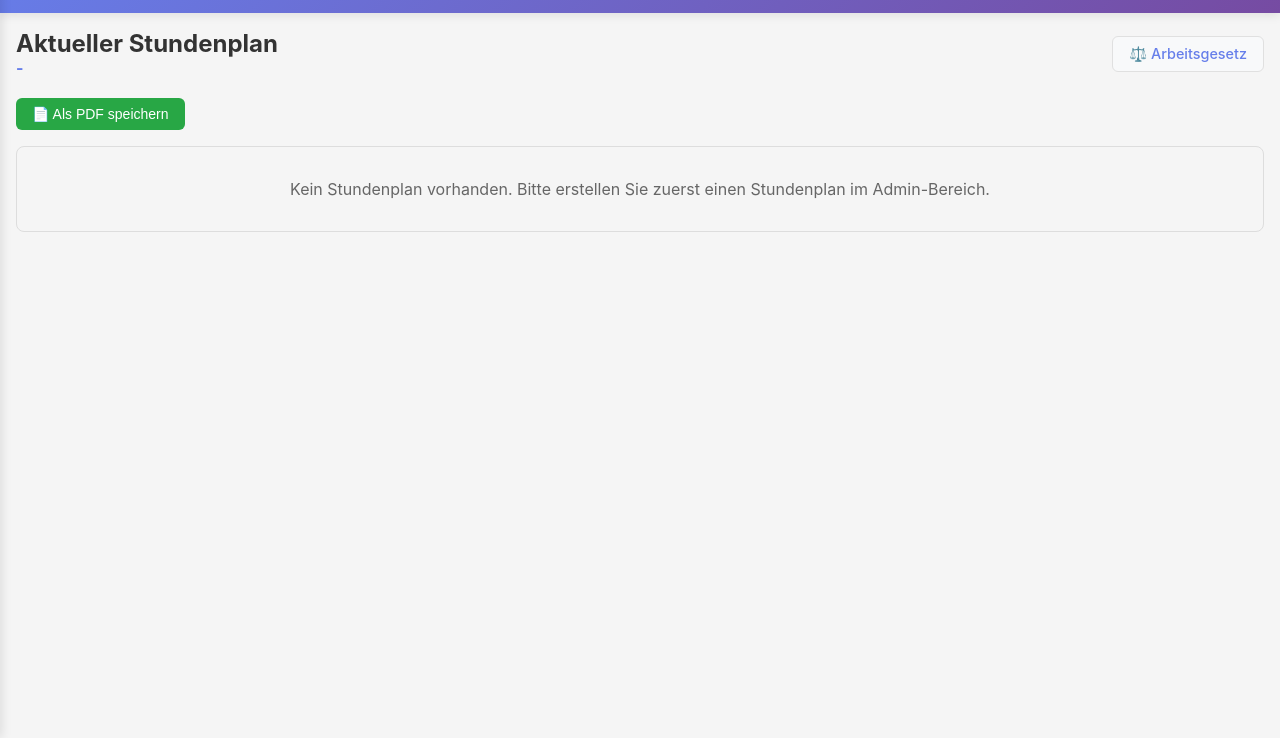
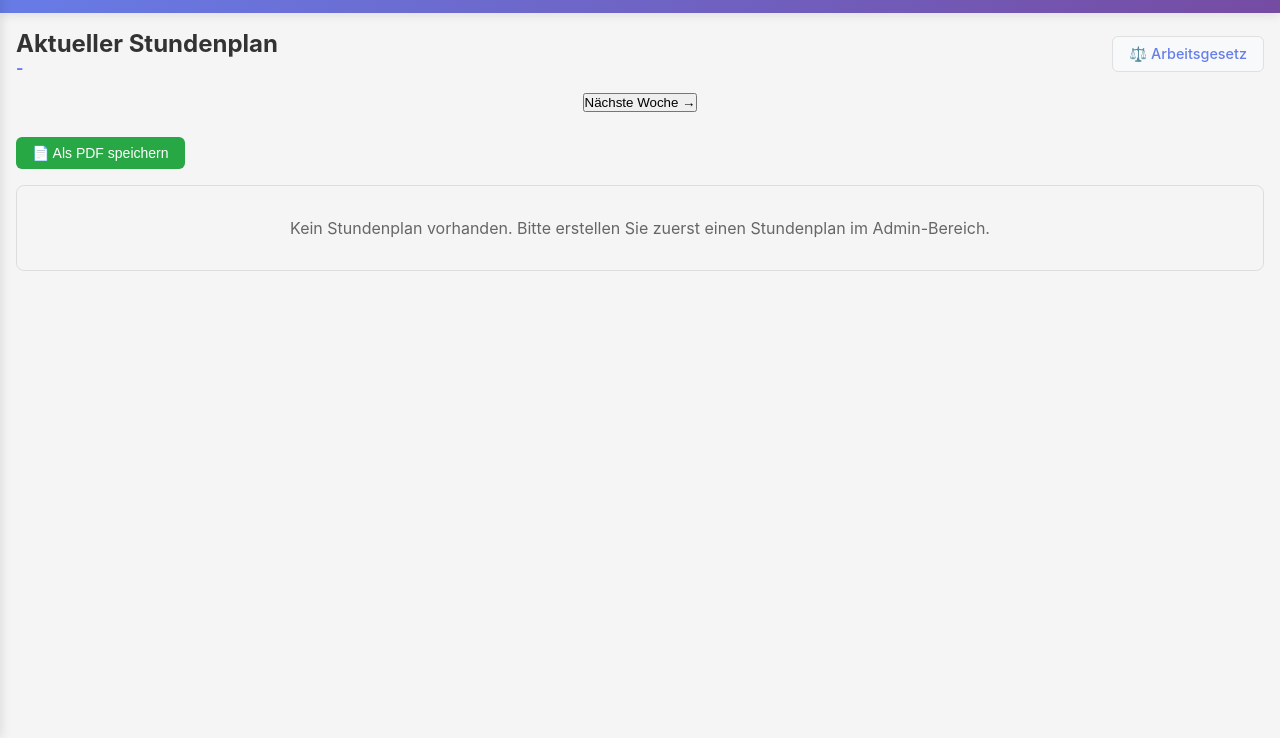
Before and after one commit to mouhamadeiah-cloud/Stundenplan, a plain HTML site: page index.html in a window 1280 px wide. Shown: the part 62-800 px from the top of the page. Drawn offline with Linux system fonts and the light colour scheme.

Commit message:
Update index.html

```diff
--- a/index.html
+++ b/index.html
@@ -44,6 +44,11 @@
                        ⚖️ Arbeitsgesetz
                     </a>
                 </div>
+
+                <div class="week-navigation" style="display: flex; justify-content: center; margin: 15px 0;">
+                    <button id="toggleWeekBtn" class="btn-week">Nächste Woche →</button>
+                </div>
+
                 <button id="exportPdfBtn" class="btn-pdf">📄 Als PDF speichern</button>
             </div>
             <div class="table-wrapper" id="scheduleTableWrapper">
```
